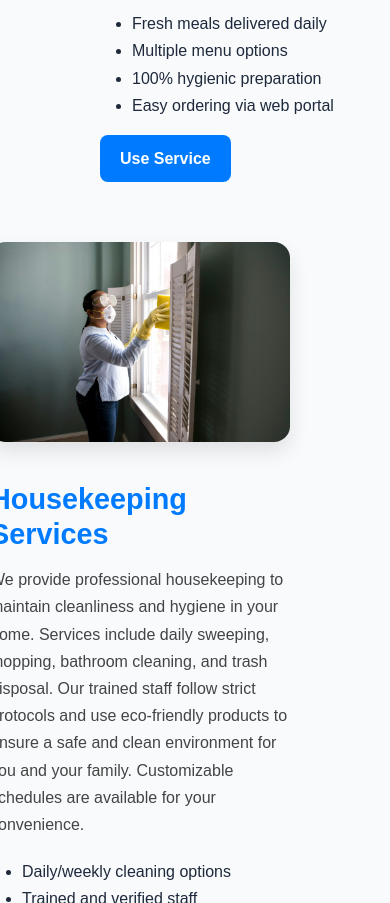
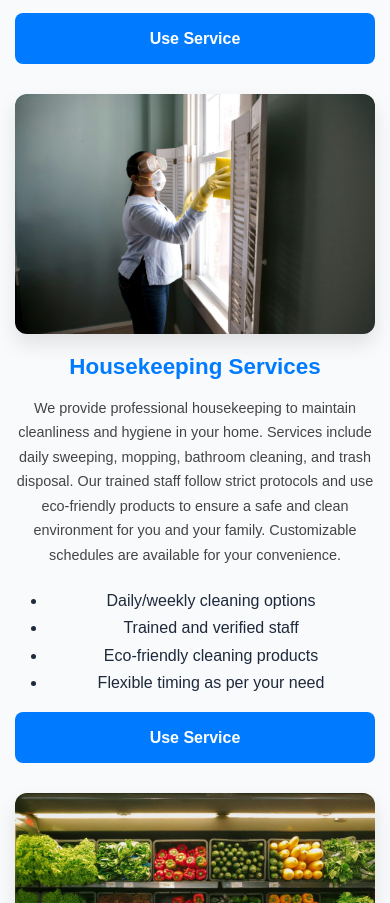
Before and after one commit to chirag-parmar16/smart-living-ESociety, a plain HTML site: page service.html in a window 390 px wide. Shown: the part 1097-2000 px from the top of the page. Drawn offline with nearby package versions, Linux system fonts and the light colour scheme; no server answers.

Commit message:
Updated feature XYZ

```diff
--- a/service.html
+++ b/service.html
@@ -2,8 +2,8 @@
 <html lang="en">
   <head>
     <meta charset="UTF-8" />
-    <meta m"viewport" ot="width=device-width, initial-scale=1.0,
-    maximum-scale=1.0, user-scalable=no" /
+    <meta name="viewport" content="width=device-width, initial-scale=1.0" />
+
     <title>Smart Living E-Society - Next-Gen Co-Living</title>
     <!-- Bootstrap CSS -->
     <link
--- a/styles.css
+++ b/styles.css
@@ -2453,3 +2453,99 @@ section[id] {
   border-bottom-left-radius: var(--radius-lg);
   border-bottom-right-radius: var(--radius-lg);
 }
+
+/* Service Page Responsive Styles */
+@media (max-width: 991.98px) {
+  #e-society-services {
+    padding: 40px 20px;
+  }
+
+  .service-row {
+    flex-direction: column;
+    gap: 30px;
+    margin-bottom: 40px;
+  }
+
+  .service-row.reverse {
+    flex-direction: column;
+  }
+
+  .service-image {
+    width: 100%;
+    min-width: 100%;
+  }
+
+  .service-info {
+    width: 100%;
+    min-width: 100%;
+    text-align: center;
+  }
+
+  .service-info h3 {
+    font-size: 1.6rem;
+  }
+
+  .service-info p {
+    font-size: 0.95rem;
+  }
+
+  .service-btn {
+    margin: 0 auto;
+  }
+}
+
+@media (max-width: 767.98px) {
+  #e-society-services {
+    padding: 30px 15px;
+  }
+
+  .service-row {
+    gap: 20px;
+    margin-bottom: 30px;
+  }
+
+  .service-info h3 {
+    font-size: 1.4rem;
+  }
+
+  .service-info p {
+    font-size: 0.9rem;
+  }
+
+  .service-image img {
+    border-radius: 12px;
+  }
+
+  .service-btn {
+    width: 100%;
+    padding: 12px 20px;
+  }
+}
+
+@media (max-width: 320px) {
+  #e-society-services {
+    padding: 20px 10px;
+  }
+
+  .service-row {
+    gap: 15px;
+    margin-bottom: 25px;
+  }
+
+  .service-info h3 {
+    font-size: 1.3rem;
+  }
+
+  .service-info p {
+    font-size: 0.85rem;
+  }
+
+  .service-image img {
+    border-radius: 8px;
+  }
+
+  .service-btn {
+    padding: 10px 15px;
+    font-size: 0.9rem;
+  }
+}
```
Also changed, not shown: index.html (+1 -1 lines).
